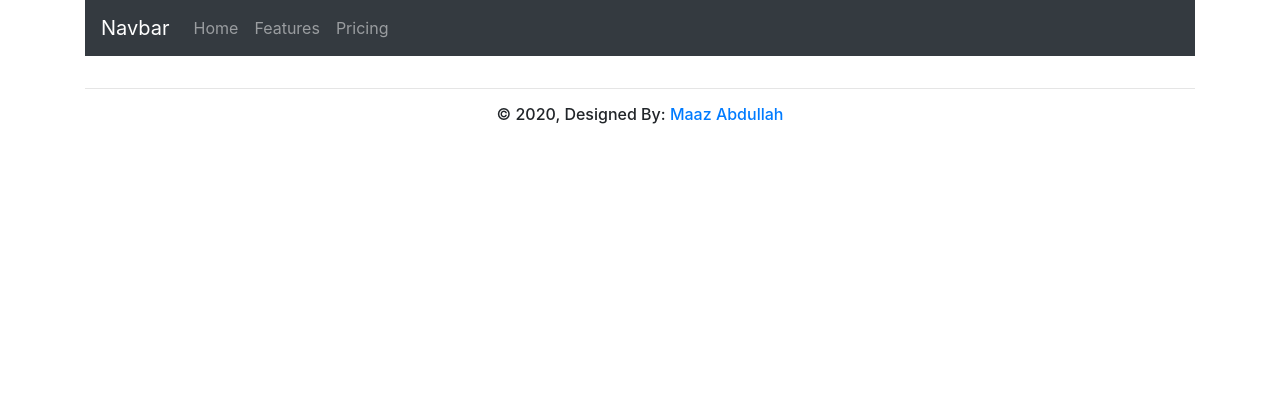
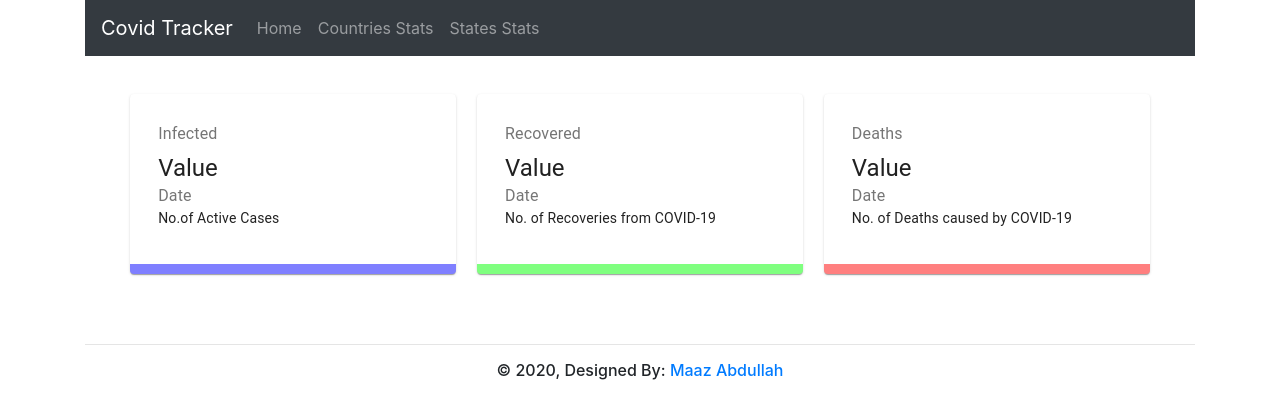
Before and after one commit to maaz1996/FullStack, a React (Create React App) app in the folder frontend/: page / in a window 1280 px wide. Shown: the top 418 px of the page. Built offline with nearby package versions, Linux system fonts and the light colour scheme.

Commit message:
cards added

```diff
--- a/frontend/package.json
+++ b/frontend/package.json
@@ -3,6 +3,7 @@
   "version": "0.1.0",
   "private": true,
   "dependencies": {
+    "@material-ui/core": "^4.11.0",
     "@testing-library/jest-dom": "^5.11.5",
     "@testing-library/react": "^11.1.1",
     "@testing-library/user-event": "^12.2.0",
@@ -10,6 +11,7 @@
     "material-ui": "^0.20.2",
     "react": "^17.0.1",
     "react-bootstrap": "^1.4.0",
+    "react-countup": "^4.3.3",
     "react-dom": "^17.0.1",
     "react-router-dom": "^5.2.0",
     "react-scripts": "4.0.0",
--- a/frontend/src/App.js
+++ b/frontend/src/App.js
@@ -3,12 +3,13 @@ import 'bootstrap/dist/css/bootstrap.min.css';
 
 import Navbar from "../src/components/navbar.component"
 import Footer from "../src/components/footer.component"
-
+import Cards from "../src/components/Cards/cards.component"
 class App extends React.Component {
   render() {
     return(
       <>
      <Navbar />
+     <Cards />
      <Footer />
      </>
     )
--- a/frontend/src/components/Cards/cards.component.jsx
+++ b/frontend/src/components/Cards/cards.component.jsx
@@ -8,7 +8,7 @@ import {
 } from "@material-ui/core";
 import CountUp from "react-countup";
 import cx from "classnames";
-import styles from "./Cards.module.css";
+import styles from "../Cards/cards.module.css";
 
 const Cards = () => {
 
--- a/frontend/src/components/Cards/cards.module.css
+++ b/frontend/src/components/Cards/cards.module.css
@@ -0,0 +1,28 @@
+.container {
+  display: flex;
+  flex-direction: column;
+  align-items: center;
+  margin: 50px 0;
+}
+
+.card {
+  margin: 0 0.8% !important;
+}
+
+.infected {
+  border-bottom: 10px solid rgba(0, 0, 255, 0.5);
+}
+
+.recovered {
+  border-bottom: 10px solid rgba(0, 255, 0, 0.5);
+}
+
+.deaths {
+  border-bottom: 10px solid rgba(255, 0, 0, 0.5);
+}
+
+@media only screen and (max-width: 770px) {
+  .card {
+    margin: 2% 0 !important;
+  }
+}
--- a/frontend/src/components/navbar.component.jsx
+++ b/frontend/src/components/navbar.component.jsx
@@ -6,11 +6,11 @@ class Navbarclass extends Component{
         return(
             <div className="container">
             <Navbar bg="dark" variant="dark">
-            <Navbar.Brand href="/ ">Navbar</Navbar.Brand>
+            <Navbar.Brand href="/ ">Covid Tracker</Navbar.Brand>
             <Nav className="mr-auto">
-              <Nav.Link href="#home">Home</Nav.Link>
-              <Nav.Link href="#features">Features</Nav.Link>
-              <Nav.Link href="#pricing">Pricing</Nav.Link>
+              <Nav.Link href="/">Home</Nav.Link>
+              <Nav.Link href="/country">Countries Stats</Nav.Link>
+              <Nav.Link href="/state">States Stats</Nav.Link>
             </Nav>
 
           </Navbar>
```
Also changed, not shown: 1 other file (tests, documents, lock files or other folders).
